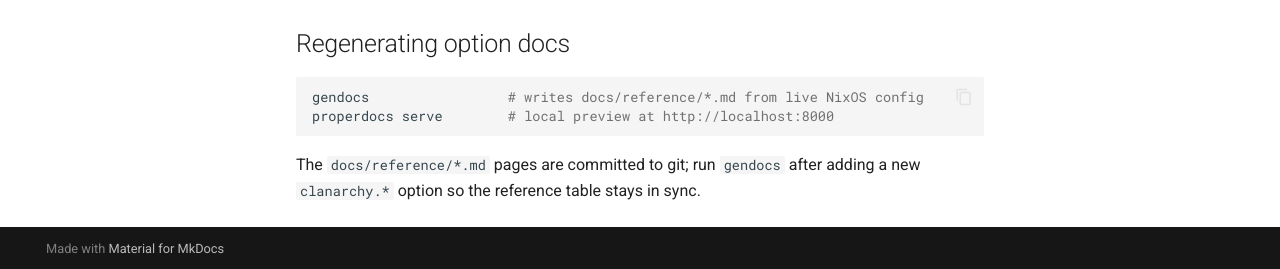
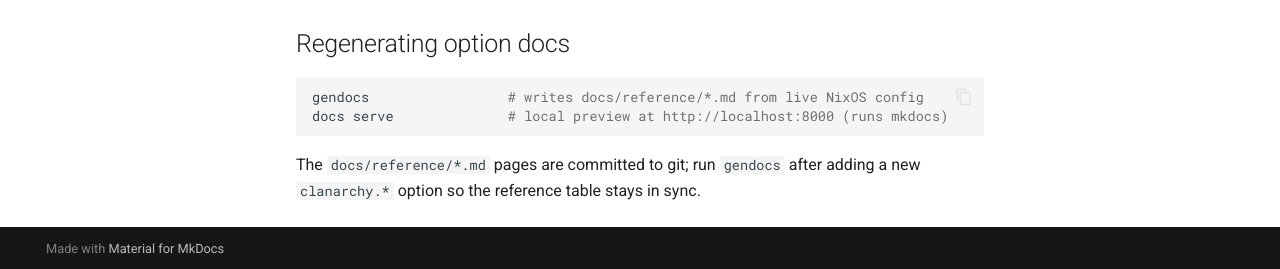
Before and after one commit to lutzgo/clanarchy, an MkDocs documentation site: the page built from docs/guides/deploy.md, in a window 1280 px wide and 900 px high, scrolled down 1377 px. Shown: the part 628-897 px from the top of the window. Built offline with MkDocs 1.6.1 and Material for MkDocs 9.7.7, drawn with Linux system fonts in a browser that asks for light colours; comment, search, counter and statistics services are not loaded.

Commit message:
chore(docs): pin the CI docs toolchain; name the local wrapper honestly
Two engines were in play. CI pip-installs properdocs (unpinned) and
publishes with it; the devShell aliased `properdocs` to the mkdocs binary
from python3Packages.mkdocs-material. The local command therefore shared a
name with the CI tool while being a different program, which reads as
'local and CI match' when they do not.

The stated goal was to standardise on properdocs everywhere. That is not
reachable right now: properdocs is not in nixpkgs — absent from both
top-level and python3Packages on 26.05, verified with builtins.hasAttr —
and pip-installing into the devShell would defeat the purpose of having a
devShell. So this takes the documented fallback: keep mkdocs-material
locally and rename the wrapper after what it actually runs.

  properdocs()  ->  docs()

with a comment recording that CI's output is authoritative, and the
condition for lifting it (properdocs lands in nixpkgs; then add it to
`packages` and drop the wrapper).

CI versions are now pinned to what pip currently resolves — properdocs
1.6.7, mkdocs-material 9.7.7. This job publishes the site, so an unpinned
install means an upstream release can change published output with no
commit in this repo.

Call sites updated: README.md, docs/index.md, docs/guides/deploy.md and
CLAUDE.md, the last of which now names the local/CI split explicitly rather
than implying one toolchain.

Verified: `docs` is defined in the devShell and the old `properdocs`
alias is gone.

Co-Authored-By: Claude Opus 5 <noreply@anthropic.com>
Claude-Session: https://claude.ai/code/session_01P1A1z2zaiVUWcVGCjNwEvB

````diff
--- a/docs/guides/deploy.md
+++ b/docs/guides/deploy.md
@@ -70,7 +70,7 @@ gh auth login
 
 ```bash
 gendocs                 # writes docs/reference/*.md from live NixOS config
-properdocs serve        # local preview at http://localhost:8000
+docs serve              # local preview at http://localhost:8000 (runs mkdocs)
 ```
 
 The `docs/reference/*.md` pages are committed to git; run `gendocs` after adding a new `clanarchy.*` option so the reference table stays in sync.
````
Also changed, not shown: CLAUDE.md (+1 -1 lines), README.md (+1 -1 lines), docs/index.md (+1 -1 lines), 2 other files.
